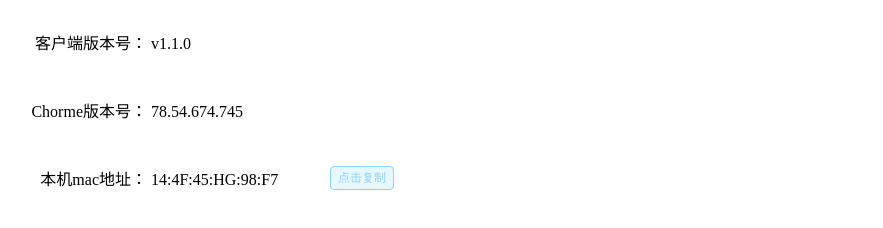
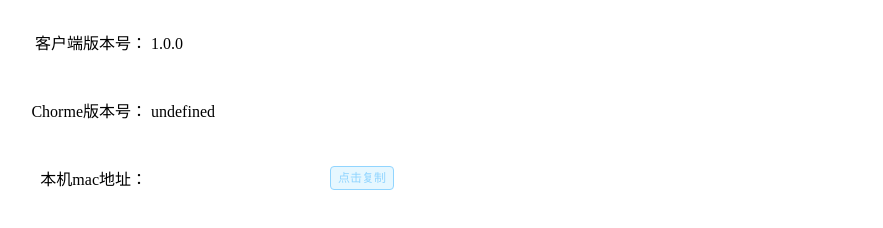
Before and after one commit to rishiqing/tingkelai-electron, an Electron app: page dialog/versionMessage.html in a window 1460 px wide. Shown: the part 112-340 px from the top of the page, without its empty margins (576-1459 px from the left). Drawn offline with Linux system fonts and the light colour scheme; no server answers.

Commit message:
fix-修改版本提示框内容

```diff
--- a/dialog/versionMessage.html
+++ b/dialog/versionMessage.html
@@ -6,7 +6,7 @@
   <meta http-equiv="X-UA-Compatible" content="ie=edge">
   <title>关于</title>
   <link rel="stylesheet" href="./versionMessage.css">
-  <script src="./render.js"></script>
+  <script src="./versionMessage.js"></script>
 </head>
 <body>
   <div id="box">
@@ -18,15 +18,15 @@
     <ul>
       <li>
         <span class="span__width">客户端版本号：</span>
-        <span class="client__version">v1.1.0</span>
+        <span class="client__version"></span>
       </li>
       <li>
         <span class="span__width">Chorme版本号：</span>
-        <span class="chrome__version">78.54.674.745</span>
+        <span class="chrome__version"></span>
       </li>
       <li>
         <span class="span__width">本机mac地址：</span>
-        <span class="mac">14:4F:45:HG:98:F7</span>
+        <span class="mac"></span>
       </li>
       <li class="copy">点击复制</li>
     </ul>
@@ -36,5 +36,4 @@
     </div>
   </div>
 </body>
-
 </html>
--- a/dialog/render.js
+++ b/dialog/versionMessage.js
@@ -6,17 +6,15 @@ window.onload = function () {
   let mac;
 
   /** 版本信息显示相关 */
-  ;(function() {
-    const os = require('os');
-    const package = require('../package.json');
-    const networkInterfaces = os.networkInterfaces();
-    const list = networkInterfaces.WLAN;
-    mac = list[0].mac.toLocaleUpperCase();
+  const os = require('os');
+  const package = require('../package.json');
+  const networkInterfaces = os.networkInterfaces();
+  const list = networkInterfaces.WLAN;
+  mac = list[0].mac.toLocaleUpperCase();
 
-    document.querySelector('.client__version') = package.version;
-    document.querySelector('.chrome__version') = process.versions.chrome;
-    document.querySelector('.mac') = mac;
-  })()
+  document.querySelector('.client__version').innerText = package.version;
+  document.querySelector('.chrome__version').innerText = process.versions.chrome;
+  document.querySelector('.mac').innerText = mac;
 
   /** 关闭弹出框 */
   function close() {
--- a/main.js
+++ b/main.js
@@ -52,7 +52,7 @@ function createWindow () {
       nodeIntegration: true // 是否集成Node：默认不开启。不开启的话，node有关系的代码无法识别。
     },
   })
-  child.loadFile(path.join(__dirname, '/dialog/versionMessage.html'))
+  child.loadFile('./dialog/versionMessage.html')
 }
 
 // Electron 会在初始化后并准备
@@ -88,7 +88,6 @@ app.on('activate', () => {
 })
 
 ipcMain.on('close', () => {
-  console.log(321)
   child.hide()
 })
 
```
